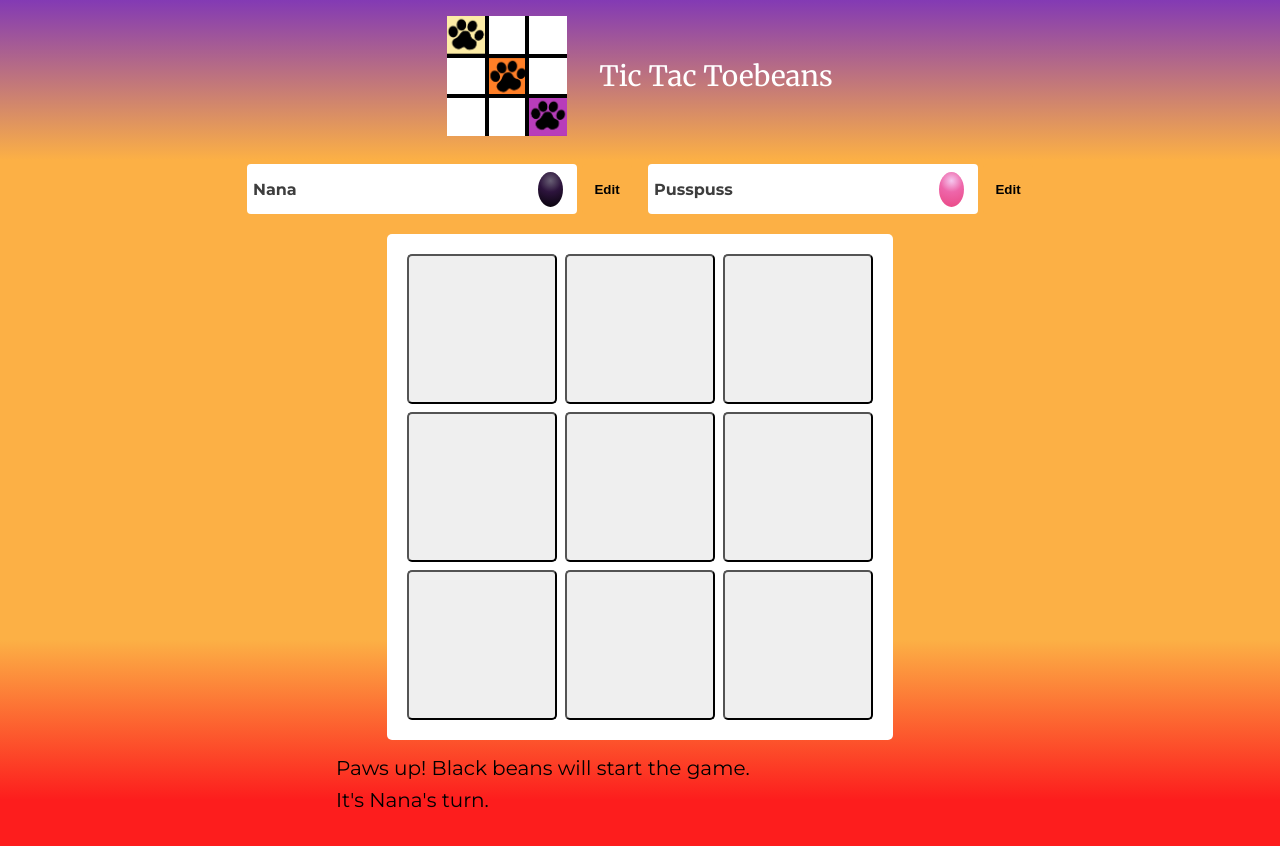
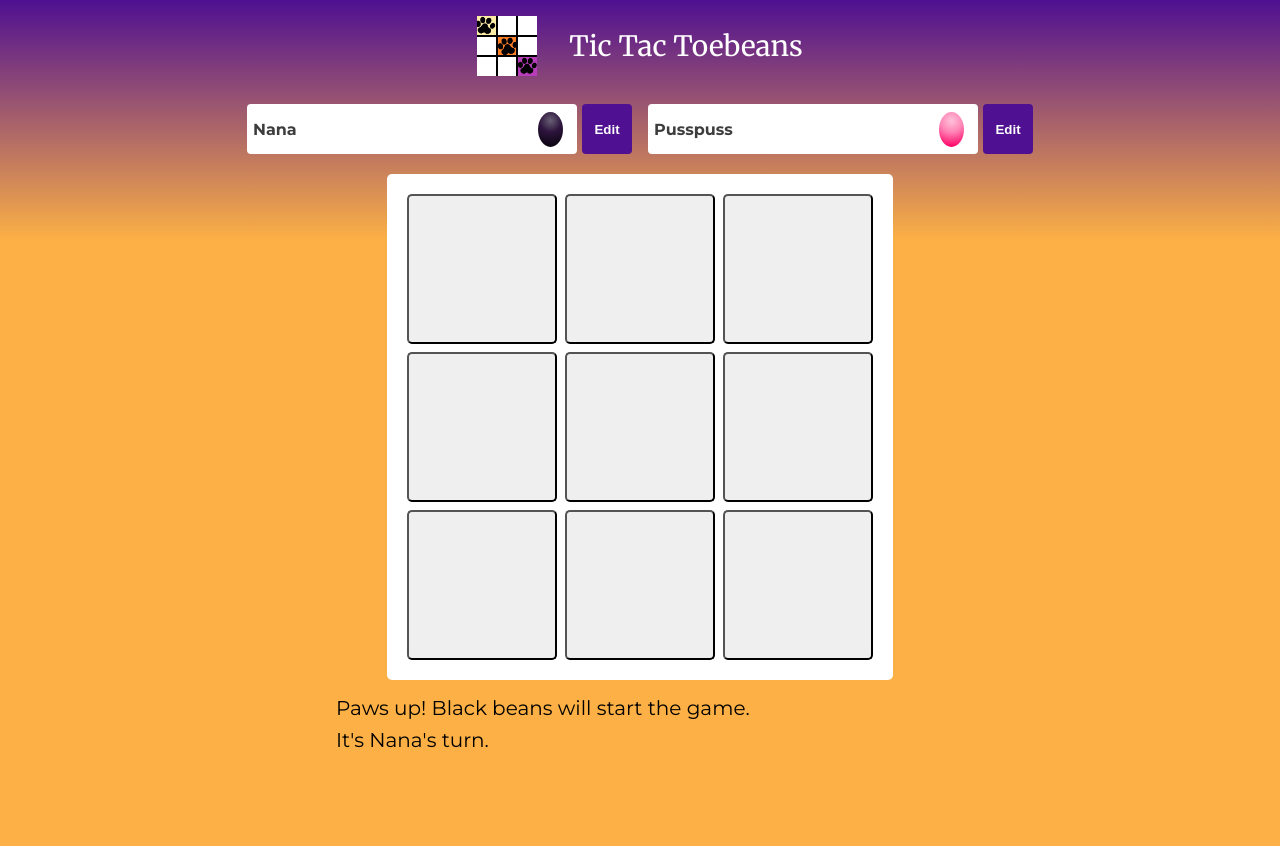
Before and after one commit to ihatetoast/tic-tac-toebeans, a React (Vite) app: page / in a window 1280 px wide. Shown: the top 846 px of the page. Built offline with nearby package versions, Linux system fonts and the light colour scheme.

Commit message:
some style changes

```diff
--- a/src/index.css
+++ b/src/index.css
@@ -5,12 +5,11 @@
   --color-black-light: #685f74;
   --color-black-lightest: #bababa;
   --color-yellow: #fcb045;
-  --color-purple: #833ab4;
-  --color-red: #fd1d1d;
-  --color-pink: #ea4c89;
-  --color-pink-med: #ee66aa;
-  --color-pink-light: #f5c8ef;
-  --color-pink-lightest: #fae5f7;
+  --color-purple: #4f1091;
+  --color-pink: #ff0066;
+  --color-pink-med: #FF85B6;
+  --color-pink-light: #FFC2Da;
+  --color-pink-lightest: #FFD6E7;
   --paw-width: 32%;
 }
 
@@ -31,7 +30,7 @@ html {
 
 body {
   background: var(--color-purple);
-  background: linear-gradient(180deg, var(--color-purple) 0%, var(--color-yellow) 10%,var(--color-yellow) 40%, var(--color-red) 50%);
+  background: linear-gradient(180deg, var(--color-purple) 0%, var(--color-yellow) 15%);
   background-repeat: repeat;
   min-height: 200vh;
   margin: 0;
@@ -89,7 +88,8 @@ main {
 }
 
 .player-item button {
-  background-color: var(--color-yellow);
+  background-color: var(--color-purple);
+  color: #fff;
   border: none;
   border-radius: 0.25rem;
   font-weight: 700;
@@ -127,9 +127,9 @@ input {
 
 
 .main-header_gameboard_cell {
-  width: 40px;
-  height: 40px;
-  border: 2px solid #000;
+  width: 20px;
+  height: 20px;
+  border: 1px solid #000;
   position: relative;
   overflow: hidden;
   background-color: #fff;
@@ -139,7 +139,7 @@ input {
 
 .main-header_gameboard_cell img {
   width: auto; /* Changed from 100% */
-  height: 90px;
+  height: 50px;
   object-fit: cover;
 }
 
@@ -151,13 +151,13 @@ input {
 
 .main-header_gameboard_cell:nth-child(2) img {
   position: absolute;
-  left: -58px;
+  left: -33px;
   top: -2px;
 }
 
 .main-header_gameboard_cell:nth-child(3) img {
   position: absolute;
-  left: -117px;
+  left: -66px;
   top: -2px;
 }
 
@@ -193,6 +193,7 @@ input {
   border-radius: 50%;
 }
 
+.leg-container.black .bean, .leg-container.black .bottom-pad,
 .toe-bean.black {
   background: #685f74;
   background: radial-gradient(
@@ -203,6 +204,7 @@ input {
   );
 }
 
+.leg-container.pink .bean, .leg-container.pink .bottom-pad,
 .toe-bean.pink {
   background: #f5c8ef;
   background: radial-gradient(
@@ -333,26 +335,6 @@ input {
     border-radius: 37%
 }
 
-
-.leg-container.pink .bean, .leg-container.pink .bottom-pad {
-  background: #f5c8ef;
-  background: radial-gradient(
-    circle farthest-side at 50% 25%,
-    var(--color-pink-light) 0%,
-    var(--color-pink-med) 43%,
-    var(--color-pink) 100%
-  );
-}
-.leg-container.black .bean, .leg-container.black .bottom-pad {
-  background: #685f74;
-  background: radial-gradient(
-    circle farthest-side at 50% 25%,
-    var(--color-black-light) 0%,
-    var(--color-black-med) 43%,
-    var(--color-black) 100%
-  );
-}
-
 /* LOG COMPONENT  */
 .log {
   padding: 0 1rem;
@@ -368,10 +350,9 @@ input {
 
 
 @media screen and (min-width: 768px) {
-
   header {
     justify-content: flex-start;
-    padding: 1rem 1.5rem;
+    padding: 1rem;
     gap: 2rem;
   }
 
```
